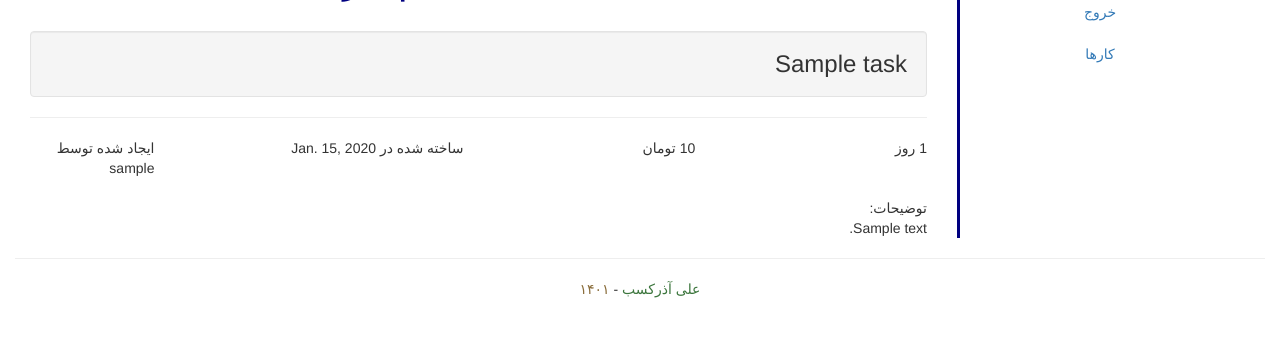
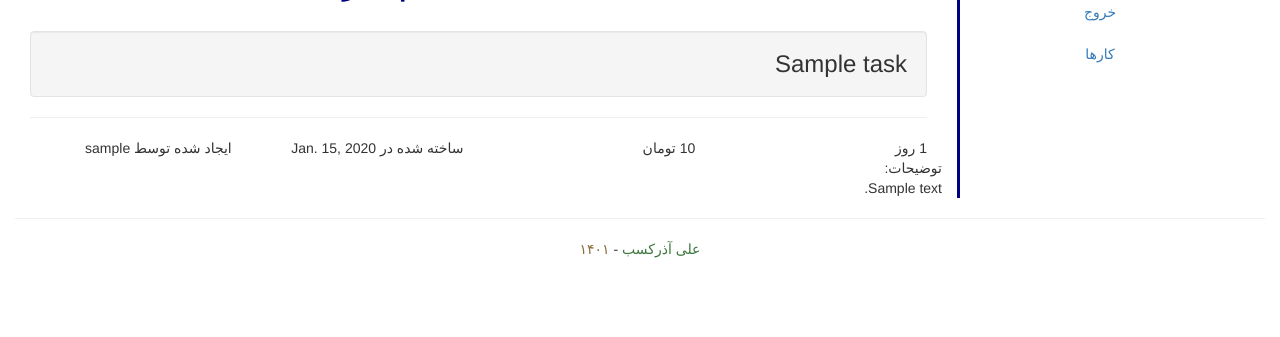
Before and after one commit to Azarkasb/TMS, a Django app: page /tasks/1/ in a window 1280 px wide. Shown: the part 59-396 px from the top of the page. Run offline with Django 4.2, Linux system fonts and the light colour scheme; a user stored in the database is signed in; tables that the repository leaves empty hold one stand-in row (values such as "Sample post"); some libraries are stand-ins or nearby versions.

Commit message:
Small change on small devices display

```diff
--- a/tasks/templates/details.html
+++ b/tasks/templates/details.html
@@ -20,11 +20,11 @@
 
     <hr/>
 </div>
-<div class="col-sm-2">ایجاد شده توسط {{task.owner}}</div>
-<div class="col-sm-4">ساخته شده در {{task.created_at}}</div>
+<div class="col-sm-3">ایجاد شده توسط {{task.owner}}</div>
+<div class="col-sm-3">ساخته شده در {{task.created_at}}</div>
 <div class="col-sm-3">{{task.cost}} تومان </div>
 <div class="col-sm-3">{{task.time_period}} روز</div>
-<div class="col-sm-12">
+<div class="col-sm-14">
         <br/>
         توضیحات:
         <br/>
```
